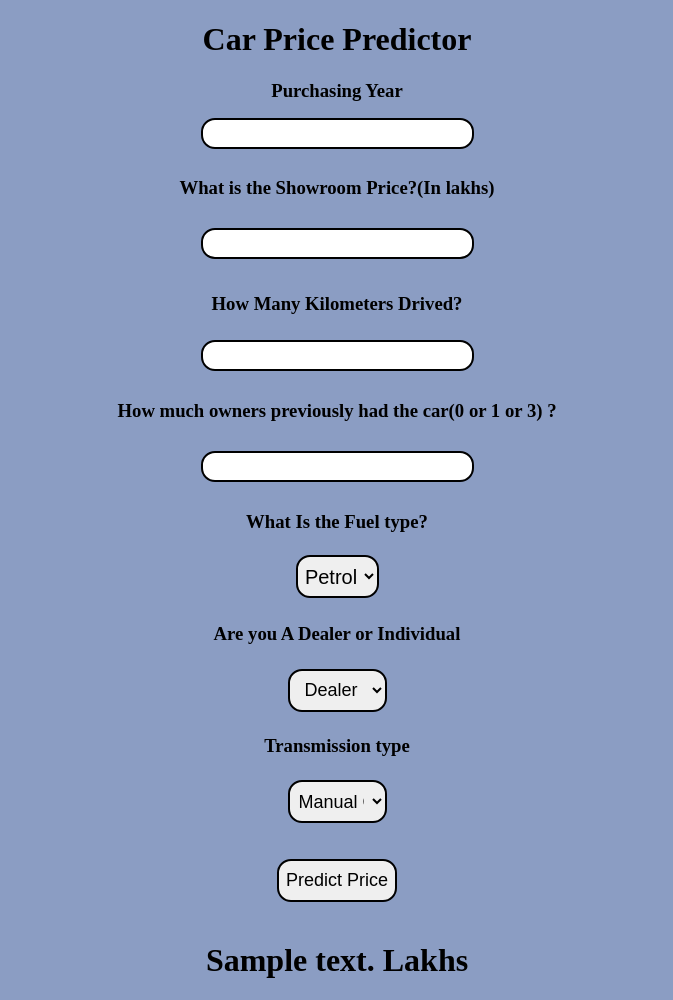
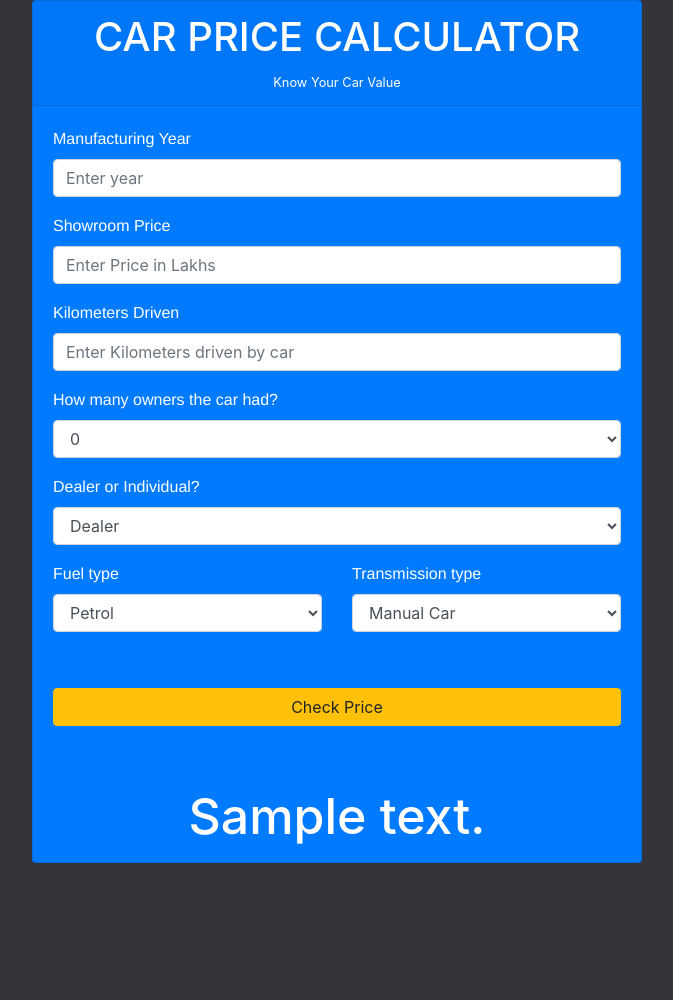
Before and after one commit to Nishantraj140/Car-Price-Prediction, a Flask app: template templates/index.html in a window 1280 px wide. Shown: the whole page, without its empty margins (303-976 px from the left). After the commit the page ends 863 px from the top, so only its background shows below. Run offline with Flask 2, Linux system fonts and the light colour scheme; the template is opened without the code that fills it: most values are stand-ins (such as "Sample title", 1, 10 or a date in 2020); parts of the project's set-up code (start-up, migrations or seed data) failed here and were passed over; some libraries are stand-ins or nearby versions.

Commit message:
Update index.html

```diff
--- a/templates/index.html
+++ b/templates/index.html
@@ -1,183 +1,124 @@
 <!DOCTYPE html>
 <html lang="en">
-
 <head>
     <meta charset="UTF-8">
     <meta name="viewport" content="width=device-width, initial-scale=1.0">
-    <title>Used-Car-Price-Prediction</title>
+    <title>Car Price Calculator</title>
+    <link rel="stylesheet" href="https://stackpath.bootstrapcdn.com/bootstrap/4.5.0/css/bootstrap.min.css" integrity="sha384-9aIt2nRpC12Uk9gS9baDl411NQApFmC26EwAOH8WgZl5MYYxFfc+NcPb1dKGj7Sk" crossorigin="anonymous">
     <style>
-        body {
-            /* background-color: #3b5998; */
-            background-color: #8b9dc3;
-            /* background-color: #dfe3ee; */
-            text-align: center;
+        *{
             padding: 0px;
+            margin: 0px;
         }
 
-        #research {
-            font-size: 18px;
-            width: 100px;
-            height: 23px;
-            top: 23px;
+        body {
+            background: rgb(52, 52, 58);
+            /* background: grey; */
         }
 
-        #box {
-            border-radius: 60px;
-            border-color: 45px;
-            border-style: solid;
-            font-family: cursive;
+        .card-header{
             text-align: center;
-            font-size: medium;
-            position: absolute;
-            width: 700px;
-            bottom: 9%;
-            height: 850px;
-            right: 30%;
-            padding: 0px;
-            margin: 0px;
-            font-size: 14px;
         }
 
-        #fuel {
-            width: 83px;
-            height: 43px;
-            text-align: center;
-            border-radius: 14px;
-            font-size: 20px;
-            border: 2px solid black;
-            padding: 2px;
-            margin-top: -14px;
-            margin-bottom: 6px;
+        button{
+            padding: 15px;
+            margin: 40px 0;
         }
 
-        #fuel:hover {
-            background-color: #3b5998;
-            cursor: pointer;
+        h1{
+            font: bold sans-serif ;
         }
 
-        #research {
-            width: 99px;
-            height: 43px;
-            text-align: center;
-            border-radius: 14px;
-            font-size: 18px;
-            border: 2px solid black;
-            padding: 5px;
-            margin-top: -13px;
+        label{
+            font-family: 'Franklin Gothic Medium', 'Arial Narrow', Arial, sans-serif;
         }
 
-        #research:hover {
-            background-color: #3b5998;
-            cursor: pointer;
-        }
-
-        #resea {
-            width: 99px;
-            height: 43px;
+        .result{
+            font-size: 50px;
             text-align: center;
-            border-radius: 14px;
-            font-size: 18px;
-            border: 2px solid black;
-            padding: 5px;
-            margin-top: -13px;
-            margin-bottom: 4px;
-        }
-
-        #resea:hover {
-            background-color: #3b5998;
-            cursor: pointer;
-        }
-
-        #sub {
-            width: 120px;
-            height: 43px;
-            text-align: center;
-            border-radius: 14px;
-            font-size: 18px;
-            border: 2px solid black;
-            padding: 5px;
-        }
-
-        #sub:hover {
-            background-color: #3b5998;
-            cursor: pointer;
-        }
-
-        #first {
-            border-radius: 14px;
-            height: 25px;
-            font-size: 20px;
-            text-align: center;
-            border: 2px solid black;
-            margin-top: -3px;
-            margin-bottom: 10px;
-        }
-
-        #second {
-            border-radius: 14px;
-            height: 25px;
-            font-size: 20px;
-            text-align: center;
-            border: 2px solid black;
-            margin-bottom: 15px;
-            margin-top: -10px;
-        }
-
-        #third {
-            border-radius: 14px;
-            height: 25px;
-            font-size: 20px;
-            text-align: center;
-            border: 2px solid black;
-            margin-bottom: 10px;
-            margin-top: 7px;
-        }
-
-        #fourth {
-            border-radius: 14px;
-            height: 25px;
-            font-size: 20px;
-            text-align: center;
-            border: 2px solid black;
-            margin-bottom: 10px;
-            margin-top: -8px;
         }
     </style>
 </head>
-
 <body>
 
-    <div style="color:black">
+    <div class="offset-sm-3 col-sm-6">
+        <div class="card text-white bg-primary">
+
+            <div class="card-header">
+                <h1>CAR PRICE CALCULATOR</h1>
+                <small>Know Your Car Value</small>
+            </div>
+
+            <div class="card-body">
                 <form action="{{ url_for('predict')}}" method="post">
-            <h1>Car Price Predictor</h1>
-            <h3>Purchasing Year</h3>
-            <input id="first" name="Year" type="number ">
-            <h3>What is the Showroom Price?(In lakhs)</h3><br><input id="second" name="Present_Price" required="required">
-            <h3>How Many Kilometers Drived?</h3><input id="third" name="Kms_Driven" required="required">
-            <h3>How much owners previously had the car(0 or 1 or 3) ?</h3><br><input id="fourth" name="Owner" required="required">
-            <h3>What Is the Fuel type?</h3><br><select name="Fuel_Type_Petrol" id="fuel" required="required">
+
+                    <div class="form-group">
+                        <label>Manufacturing Year</label>
+                        <input id="first" class="form-control" name="Year" placeholder="Enter year" type="number ">
+                    </div>
+
+                    <div class="form-group">
+                        <label>Showroom Price</label>
+                        <input id="second" class="form-control" name="Present_Price" placeholder="Enter Price in Lakhs" required="required">
+                    </div>
+
+                    <div class="form-group">
+                        <label>Kilometers Driven</label>
+                        <input id="third" name="Kms_Driven" class="form-control" placeholder="Enter Kilometers driven by car" required="required">
+                    </div>
+
+                    <div class="form-group">
+                        <label>How many owners the car had?</label>
+                        <select name="Owner" id="fourth" class="form-control" required="required">
+                            <option value="0">0</option>
+                            <option value="1">1</option>
+                            <option value="2">2</option>
+                            <option value="3">3</option>
+                        </select>
+
+                    </div>
+
+                    <div class="form-group">
+                        <label>Dealer or Individual?</label>
+                        <select name="Seller_Type_Individual" id="resea" class="form-control" required="required">
+                            <option value="Dealer">Dealer</option>
+                            <option value="Individual">Individual</option>
+                        </select>
+                    </div>
+
+                    <div class="row">
+
+                        <div class="col-sm-6">
+                            <div class="form-group">
+                                <label>Fuel type</label>
+                                <select name="Fuel_Type_Petrol" id="fuel" required="required" class="form-control">
                                     <option value="Petrol">Petrol</option>
                                     <option value="Diesel">Diesel</option>
                                     <option value="Diesel">CNG</option>
                                 </select>
-            <h3>Are you A Dealer or Individual</h3><br><select name="Seller_Type_Individual" id="resea" required="required">
-                <option value="Dealer">Dealer</option>
-                <option value="Individual">Individual</option>
-            </select>
-            <h3>Transmission type</h3><br><select name="Transmission_Mannual" id="research" required="required">
+                            </div>
+                        </div>
+
+                        <div class="col-sm-6">
+                            <div class="form-group">
+                                <label>Transmission type</label>
+                                <select name="Transmission_Mannual" id="research" class="form-control" required="required">
                                      <option value="Mannual">Manual Car</option>
                                      <option value="Automatic">Automatic Car</option>
                                 </select>
-            <br>
-            <br><br><button id="sub" type="submit ">Predict Price</button>
+                            </div>
+                        </div>
 
+                    </div>
 
+                   <button id="sub" type="submit" class="btn btn-block btn-warning" >Check Price</button>
+                </form>
+            </div>
 
-        </form>
+            <h3 class="result">{{ prediction_text }}<h3>
 
+        </div>
+    </div>
 
-        <br><h1>{{ prediction_text }} Lakhs<h1>
-    </div>
 </body>
-
 </html>
```
Lines whose indentation alone changed are shown as unchanged.
